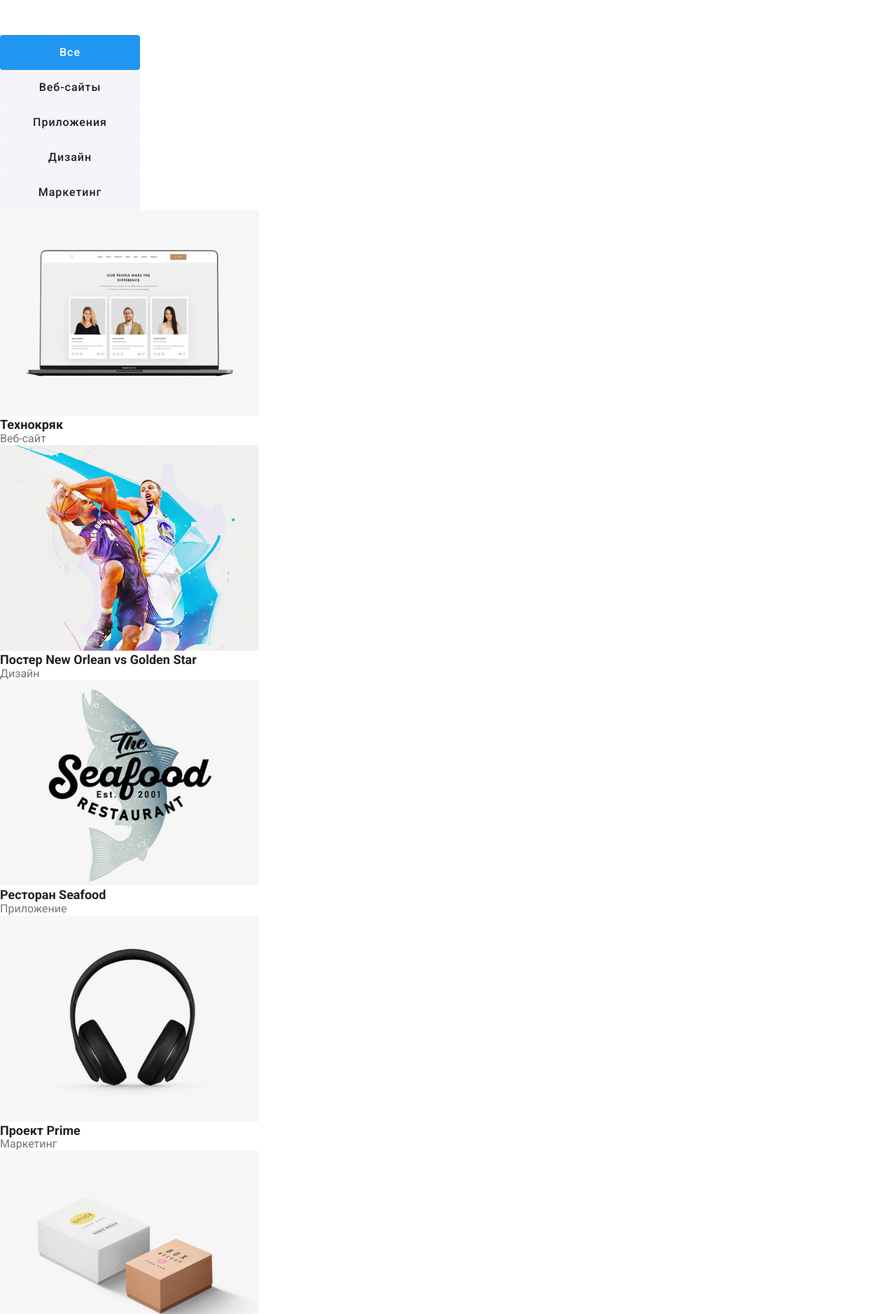
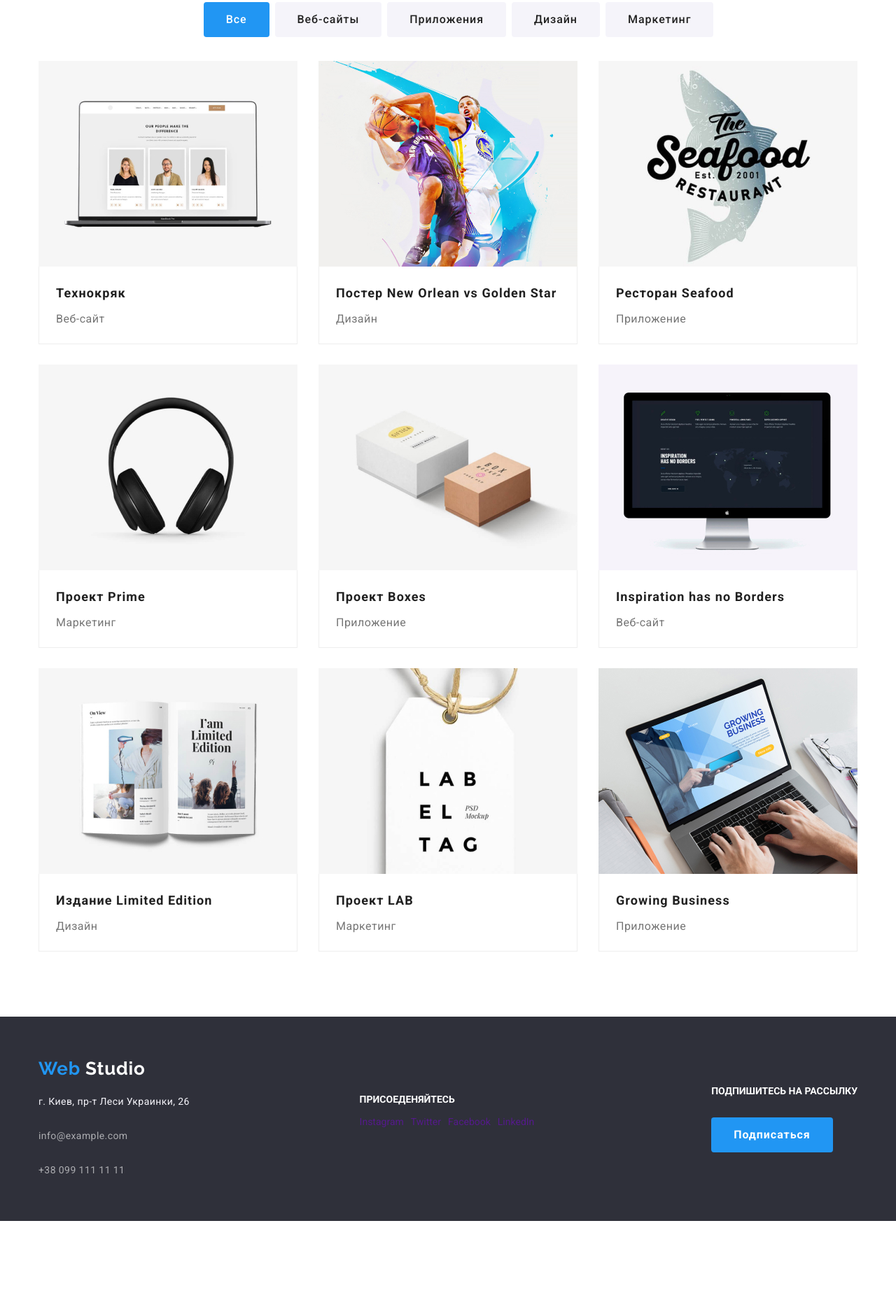
Before and after one commit to VHromyk/goit-markup-hw-03, a plain HTML site: page portfolio.html in a window 1280 px wide. Shown: the part 170-2048 px from the top of the page at 70% size. After the commit the page ends 1915 px from the top, so only its background shows below. Drawn offline with Linux system fonts and the light colour scheme.

Commit message:
Добавил разметку страницы портфолио, расположил карточки, сделал рамки

```diff
--- a/CSS/styles.css
+++ b/CSS/styles.css
@@ -165,7 +165,7 @@ a {
   padding: 10px 32px;
   border: none;
   border-radius: 4px;
-  min-width: 200px;
+  /* min-width: 200px; */
   height: 50px;
   font-size: 16px;
   font-weight: 700;
@@ -193,7 +193,7 @@ a {
 
 /*Оформление секции Наше преимущество*/
 .advantage {
-  margin-top: 94px;
+  padding-top: 94px;
 
   /* outline: 1px solid crimson; */
 }
@@ -242,6 +242,7 @@ a {
   width: 1200px;
   margin-left: auto;
   margin-right: auto;
+  padding-bottom: 94px;
 
   /* outline: 1px solid firebrick; */
 }
@@ -254,6 +255,13 @@ a {
   padding-bottom: 50px;
   color: var(--title-text-color);
 }
+
+.work-title-name {
+  margin-top: 27px;
+  margin-bottom: 27px;
+  color: var(--title-text-color);
+}
+
 .work-item {
   font-size: 14px;
   font-weight: 700;
@@ -262,7 +270,6 @@ a {
 .work-list {
   display: flex;
   justify-items: center;
-  padding-top: 50px;
   padding-left: 15px;
 }
 
@@ -271,10 +278,17 @@ a {
 }
 
 /*Оформление секции Наша команда*/
+.our-team-card {
+  background: #ffffff;
+  box-shadow: 0px 2px 1px rgba(0, 0, 0, 0.2), 0px 1px 1px rgba(0, 0, 0, 0.14),
+    0px 1px 3px rgba(0, 0, 0, 0.12);
+  border-radius: 0px 0px 4px 4px;
+}
+
 .team-section {
   background-color: #f5f4fa;
-  margin-top: 94px;
   text-align: center;
+  padding-bottom: 94px;
 }
 .our-team {
   display: flex;
@@ -311,9 +325,12 @@ a {
 }
 .social-list {
   display: flex;
-  justify-content: space-between;
-  margin-top: 16px;
-  padding-bottom: 94px;
+  justify-content: center;
+  padding-top: 16px;
+  padding-bottom: 24px;
+}
+.social-list > link {
+  display: block;
 }
 
 .social-list .link:hover,
@@ -417,9 +434,23 @@ a {
 .portfolio-list h3 {
   color: var(--title-text-color);
 }
+.button-list {
+  display: flex;
+  justify-content: center;
+  padding-top: 93px;
+  margin-right: 8px;
+}
+
 .button-list .button {
   font-weight: 500;
+  margin-top: 0px;
 }
+.button-list li:not(:last-child) {
+  margin-right: 8px;
+  font-weight: 500;
+  font-size: 16px;
+}
+
 .hide-title {
   font-size: 18px;
   font-weight: 700; /*Проверить почему перебивает размер текста*/
@@ -427,3 +458,59 @@ a {
 .title-post {
   font-size: 18px;
 }
+.portfolio-list {
+  display: flex;
+  flex-wrap: wrap;
+  padding-top: 34px;
+}
+.flex-elements {
+  width: 370px;
+}
+
+.flex-elements {
+  margin-right: 30px;
+  margin-bottom: 30px;
+}
+.flex-elements:nth-child(3n) {
+  margin-right: 0px;
+}
+.flex-elements:nth-last-child(-n + 3) {
+  margin-bottom: 0px;
+  padding-bottom: 94px;
+}
+.title-post {
+  font-size: 18px;
+  font-weight: 700;
+  padding-top: 20px;
+  padding-right: 24px;
+  padding-left: 24px;
+  line-height: 2;
+  letter-spacing: 0.06em;
+}
+
+.team-work {
+  font-size: 16px;
+  line-height: 1.87;
+  letter-spacing: 0.03em;
+  padding-top: 4px;
+  padding-right: 24px;
+  padding-bottom: 20px;
+  padding-left: 24px;
+}
+
+.card {
+  width: 370px;
+  height: 404px;
+  left: 215px;
+  top: 1130px;
+  background: #ffffff;
+  box-sizing: border-box;
+}
+.card-image {
+  display: block;
+}
+.card-content {
+  border-right: 1px solid #eeeeee;
+  border-bottom: 1px solid #eeeeee;
+  border-left: 1px solid #eeeeee;
+}
--- a/portfolio.html
+++ b/portfolio.html
@@ -4,17 +4,18 @@
     <meta charset="UTF-8" />
     <meta name="viewport" content="width=device-width, initial-scale=1.0" />
     <title>Портфолио</title>
+    <link rel="stylesheet" href="./CSS/normalize.css" />
     <link
       href="https://fonts.googleapis.com/css2?family=Raleway:wght@700&family=Roboto:wght@400;500;700;900&display=swap"
       rel="stylesheet"
     />
-    <link rel="stylesheet" href="./CSS/normalize.css" />
     <link rel="stylesheet" href="./CSS/styles.css" />
   </head>
   <body>
     <!--Header + Navigation-->
     <header>
-      <nav>
+      <div class="page-header container">
+        <nav class="page-nav">
           <a href="./index.html" class="logo-nav">
             <span class="logo-part">Web</span>
             Studio
@@ -33,146 +34,217 @@
           <a href="" class="head-link">info@devstudio.com</a>
           <a href="" class="head-link">tel:+380961111111</a>
         </address>
+      </div>
     </header>
     <main>
       <!--Меню выбора элементов-->
-      <section>
+      <section class="container">
         <h1 class="hide-title">Меню выбора элементов</h1>
-        <ul class="button-list">
-          <li><button type="button" class="button primary">Все</button></li>
+        <ul class="button-list container">
           <li>
-            <button type="button" class="button secondary">Веб-сайты</button>
+            <button type="button" class="button primary choose">Все</button>
           </li>
           <li>
-            <button type="button" class="button secondary">Приложения</button>
+            <button type="button" class="button secondary choose">
+              Веб-сайты
+            </button>
           </li>
           <li>
-            <button type="button" class="button secondary">Дизайн</button>
+            <button type="button" class="button secondary choose">
+              Приложения
+            </button>
           </li>
           <li>
-            <button type="button" class="button secondary">Маркетинг</button>
+            <button type="button" class="button secondary choose">
+              Дизайн
+            </button>
+          </li>
+          <li>
+            <button type="button" class="button secondary choose">
+              Маркетинг
+            </button>
           </li>
         </ul>
       </section>
       <!--Портфолио-->
       <section>
         <h2 class="hide-title">Портфолио</h2>
-        <ul class="portfolio-list">
-          <li>
+        <ul class="portfolio-list container">
+          <li class="flex-elements">
+            <div class="card">
               <img
+                class="card-image"
                 src="./img-portfolio/notebook.jpg"
                 width="370"
                 height="294"
                 alt="Технокряк"
               />
+              <div class="card-content">
                 <h3 class="title-post">Технокряк</h3>
                 <p class="team-work">Веб-сайт</p>
+              </div>
+            </div>
           </li>
-          <li>
+          <li class="flex-elements">
+            <div class="card">
               <img
+                class="card-image"
                 src="./img-portfolio/basketball.jpg"
                 width="370"
                 height="294"
                 alt="Постер New Orlean vs Golden Star"
               />
+              <div class="card-content">
                 <h3 class="title-post">Постер New Orlean vs Golden Star</h3>
                 <p class="team-work">Дизайн</p>
+              </div>
+            </div>
           </li>
-          <li>
+          <li class="flex-elements">
+            <div class="card">
               <img
+                class="card-image"
                 src="./img-portfolio/restaurant.jpg"
                 width="370"
                 height="294"
                 alt="Ресторан Seafood"
               />
+              <div class="card-content">
                 <h3 class="title-post">Ресторан Seafood</h3>
                 <p class="team-work">Приложение</p>
+              </div>
+            </div>
           </li>
-          <li>
+          <li class="flex-elements">
+            <div class="card">
               <img
+                class="card-image"
                 src="./img-portfolio/headphones.jpg"
                 width="370"
                 height="294"
                 alt="Проект Prime"
               />
+              <div class="card-content">
                 <h3 class="title-post">Проект Prime</h3>
                 <p class="team-work">Маркетинг</p>
+              </div>
+            </div>
           </li>
-          <li>
+          <li class="flex-elements">
+            <div class="card">
               <img
+                class="card-image"
                 src="./img-portfolio/cardbords.jpg"
                 width="370"
                 height="294"
                 alt="Проект Boxes"
               />
+              <div class="card-content">
                 <h3 class="title-post">Проект Boxes</h3>
                 <p class="team-work">Приложение</p>
+              </div>
+            </div>
           </li>
-          <li>
+          <li class="flex-elements">
+            <div class="card">
               <img
+                class="card-image"
                 src="./img-portfolio/screen.jpg"
                 width="370"
                 height="294"
                 alt="Inspiration has no Borders"
               />
+              <div class="card-content">
                 <h3 class="title-post">Inspiration has no Borders</h3>
                 <p class="team-work">Веб-сайт</p>
+              </div>
+            </div>
           </li>
-          <li>
+          <li class="flex-elements">
+            <div class="card">
               <img
+                class="card-image"
                 src="./img-portfolio/journal.jpg"
                 width="370"
                 height="294"
                 alt="Издание Limited Edition"
               />
+              <div class="card-content">
                 <h3 class="title-post">Издание Limited Edition</h3>
                 <p class="team-work">Дизайн</p>
+              </div>
+            </div>
           </li>
-          <li>
+          <li class="flex-elements">
+            <div class="card">
               <img
+                class="card-image"
                 src="./img-portfolio/label.jpg"
                 width="370"
                 height="294"
                 alt="Проект LAB"
               />
+              <div class="card-content">
                 <h3 class="title-post">Проект LAB</h3>
                 <p class="team-work">Маркетинг</p>
+              </div>
+            </div>
           </li>
-          <li>
+          <li class="flex-elements">
+            <div class="card">
               <img
+                class="card-image"
                 src="./img-portfolio/grow.jpg"
                 width="370"
                 height="294"
                 alt="Growing Business"
               />
+              <div class="card-content">
                 <h3 class="title-post">Growing Business</h3>
                 <p class="team-work">Приложение</p>
+              </div>
+            </div>
           </li>
         </ul>
       </section>
     </main>
-    <!--Footer-->
-    <footer>
-      <a href="./index.html" class="logo-nav">
-        <span class="logo-part">Web</span>
-        Studio
+    <footer class="footer">
+      <div class="footer-list container">
+        <div class="footer-ad-list">
+          <a href="./index.html" class="logo-footer-nav">
+            <span class="logo-blue">
+              Web
+            </span>
+            <span class="logo-white">Studio</span>
           </a>
-      <address>
-        <a href="" class="footer-adress">г. Киев, пр-т Леси Украинки, 26</a>
+          <address class="footer-ad-items">
+            <a href="" class="street-adress">г. Киев, пр-т Леси Украинки, 26</a>
             <br />
-        <a href="" class="footer-contacts">info@example.com</a>
+            <a href="" class="contact-adress">info@example.com</a>
             <br />
-        <a href="" class="footer-contacts">+38 099 111 11 11</a>
+            <a href="" class="contact-adress">+38 099 111 11 11</a>
           </address>
-      <b>ПРИСОЕДЕНЯЙТЕСЬ</b>
+        </div>
+        <div class="footer-social-link">
+          <span class="footer-text"><b>ПРИСОЕДЕНЯЙТЕСЬ</b></span>
           <ul class="social-list">
-        <li><a href="" aria-label="Instagram" class="link">Instagram</a></li>
+            <li>
+              <a href="" aria-label="Instagram" class="link">Instagram</a>
+            </li>
             <li><a href="" aria-label="Twitter" class="link">Twitter</a></li>
             <li><a href="" aria-label="Facebook" class="link">Facebook</a></li>
             <li><a href="" aria-label="LinkedIn" class="link">LinkedIn</a></li>
           </ul>
-      <b>ПОДПИШИТЕСЬ НА РАССЫЛКУ</b>
+        </div>
+        <div>
+          <div>
+            <span class="footer-text"><b>ПОДПИШИТЕСЬ НА РАССЫЛКУ</b></span>
+          </div>
+          <div>
             <button class="button primary">Подписаться</button>
+          </div>
+        </div>
+      </div>
     </footer>
   </body>
 </html>
```
Also changed, not shown: index.html (+47 -18 lines). Lines whose indentation alone changed are shown as unchanged.
